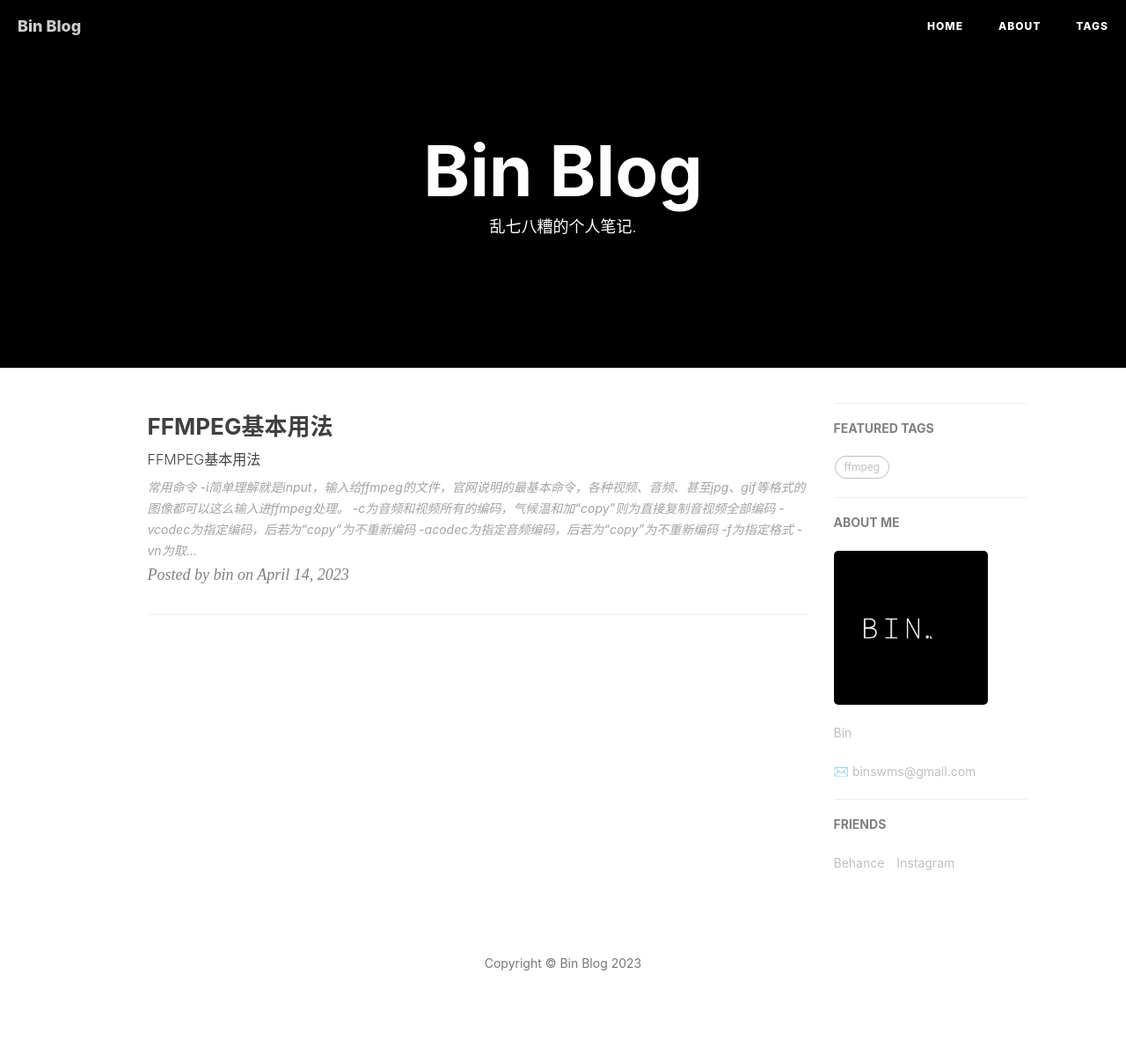
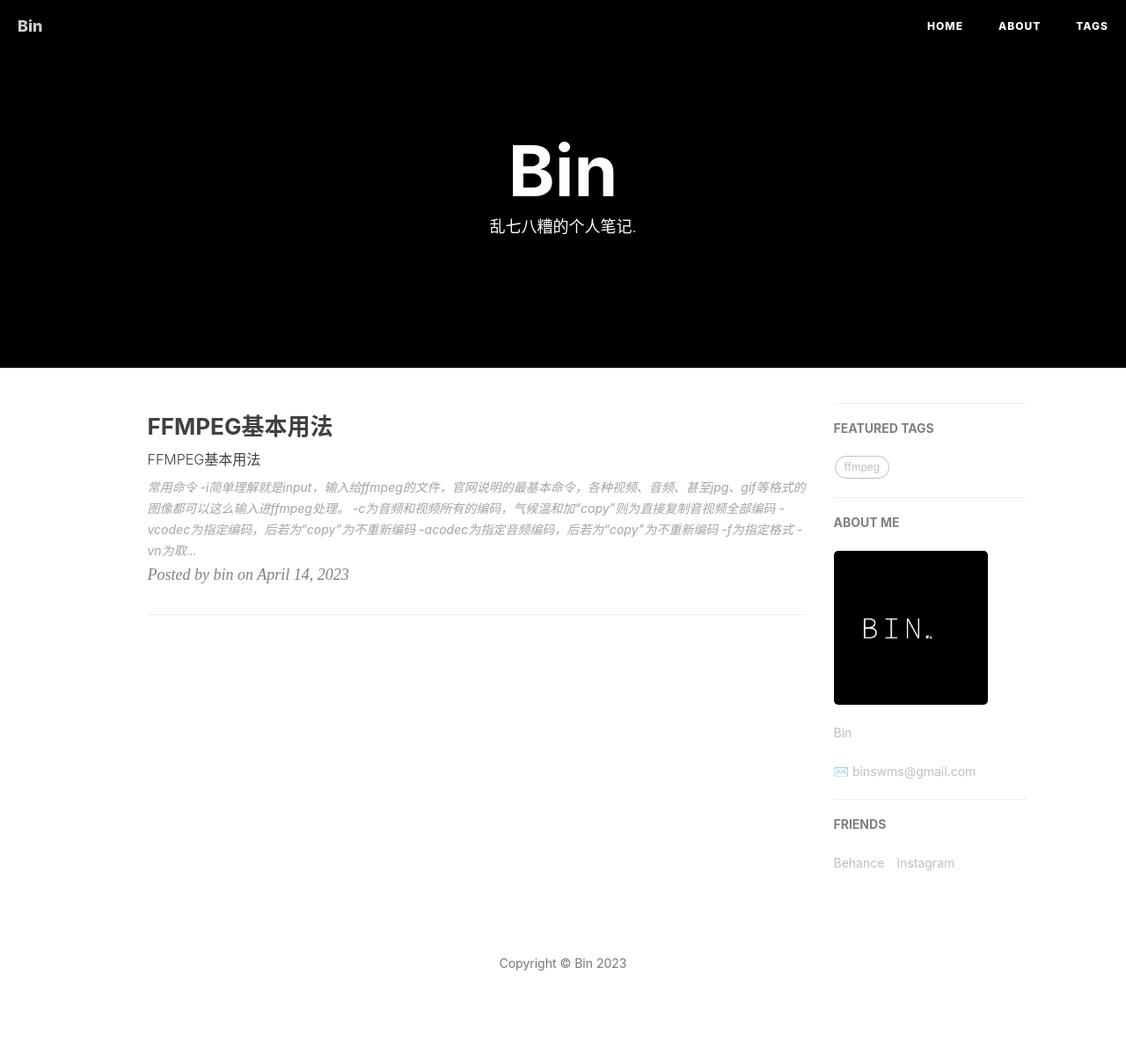
Before and after one commit to binswm/binswm.github.io, a Jekyll site: the page built from index.html, in a window 1280 px wide. Shown: the whole page at 88% size. Built offline with Jekyll 4.4.1, drawn with Linux system fonts in a browser that asks for light colours; nearby versions of some CDN libraries; the list of posts is cut into pages by our own code; comment, search, counter and statistics services are not loaded.

Commit message:
Update _config.yml

```diff
--- a/_config.yml
+++ b/_config.yml
@@ -1,6 +1,6 @@
 # Site settings
-title: Bin Blog
-SEOTitle: Bin Blog
+title: Bin
+SEOTitle: Bin
 header-img: img/color_black.png
 email: binswms@gmail.com
 description: "乱七八糟的个人笔记."
```
